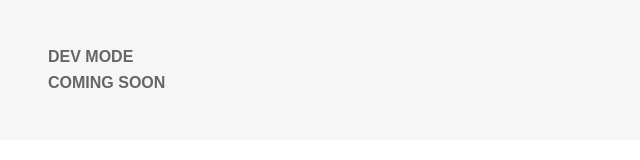
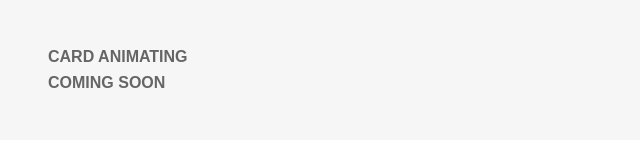
Before and after one commit to fatikhoov/cards-animate, a plain HTML site: page index.html in a window 1280 px wide. Shown: the top 160 px of the page, 0-640 px from the left. Drawn offline with nearby package versions, Linux system fonts and the light colour scheme; no server answers.

Commit message:
update 10

```diff
--- a/index.html
+++ b/index.html
@@ -10,7 +10,7 @@
 </head>
 <body>
   <header class="header-dev">
-    <h1>dev mode</h1>
+    <h1>Card Animating</h1>
     <h2>Coming soon</h2>
   </header>
   <div id="blocks-container" class="blocks-container">
```
